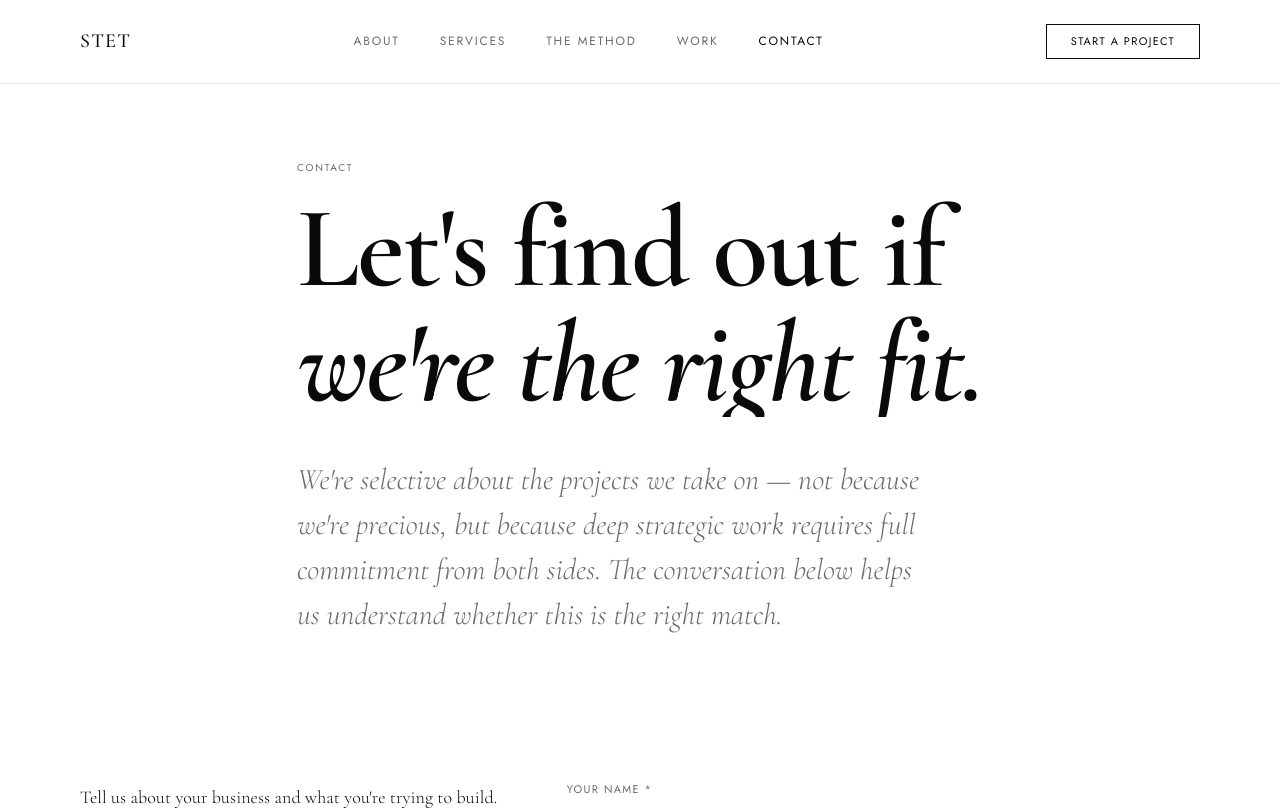
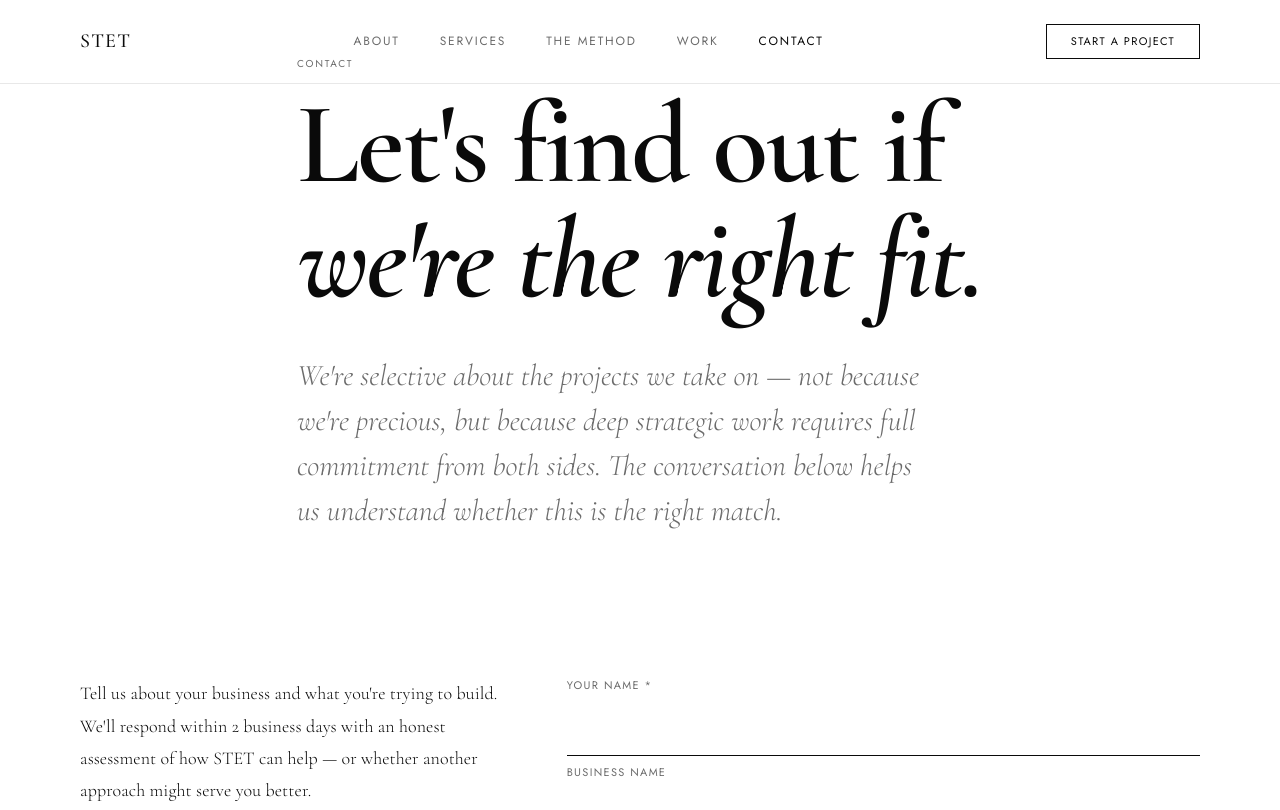
Before and after one commit to stetstudios-commits/my-website, a React (Vite) app: page /#/contact in a window 1280 px wide. Shown: the top 810 px of the page. Built offline with nearby package versions, Linux system fonts and the light colour scheme.

Commit message:
Update Contact.tsx

```diff
--- a/src/pages/Contact.tsx
+++ b/src/pages/Contact.tsx
@@ -11,7 +11,7 @@ const Hero = () => {
   }, []);
 
   return (
-    <section className="min-h-[60vh] flex flex-col justify-center pt-40 pb-16">
+   <section className="min-h-[60vh] flex flex-col justify-center pt-48 pb-16 mt-8">
       <div className="grid-container">
         <span
           className={`text-label block mb-5 transition-all duration-550 ease-out ${
@@ -21,7 +21,7 @@ const Hero = () => {
           Contact
         </span>
 
-        <div className="mb-8">
+        <div className="mb-8 overflow-visble">
           <h1
             className={`text-hero text-stet-black transition-all duration-700 ease-expo-out ${
               isLoaded ? 'translate-y-0 opacity-100' : 'translate-y-full opacity-0'
@@ -31,7 +31,7 @@ const Hero = () => {
             Let's find out if
           </h1>
         </div>
-        <div className="overflow-hidden mb-10">
+        <div className="mb-10 overflow-visible">
           <h1
             className={`text-hero-italic text-stet-black transition-all duration-700 ease-expo-out ${
               isLoaded ? 'translate-y-0 opacity-100' : 'translate-y-full opacity-0'
```
